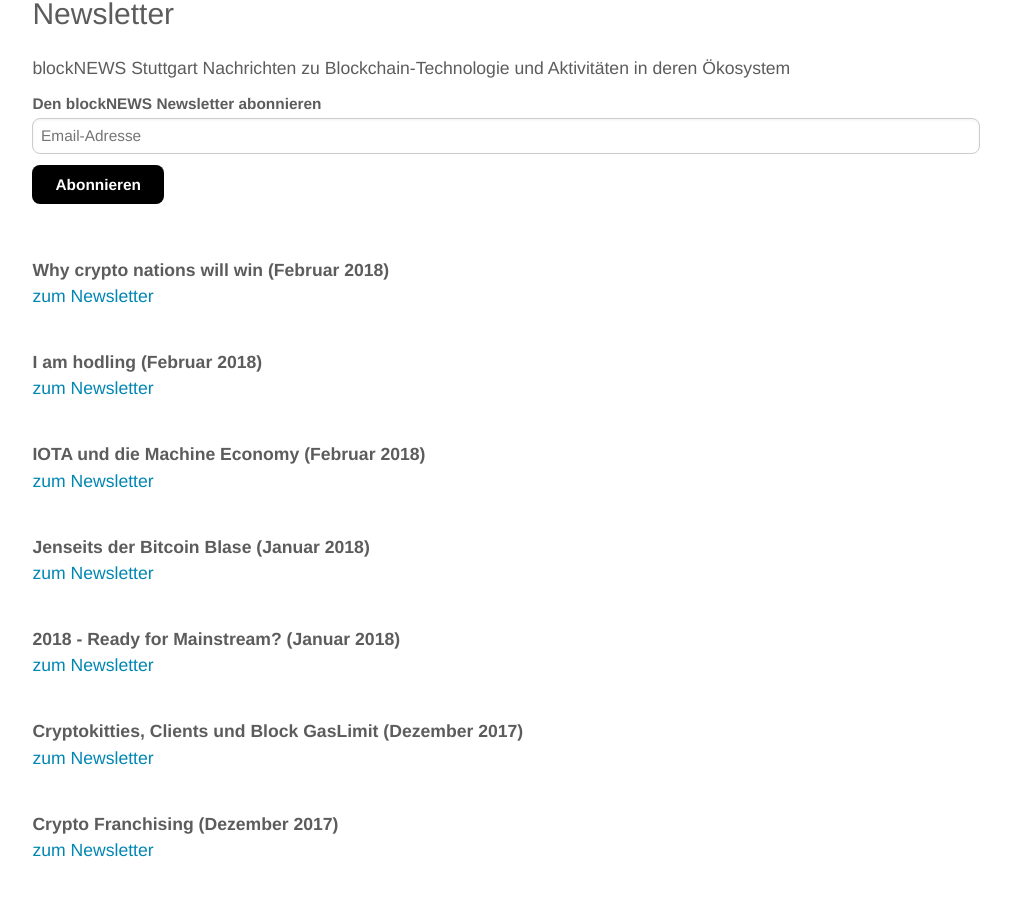
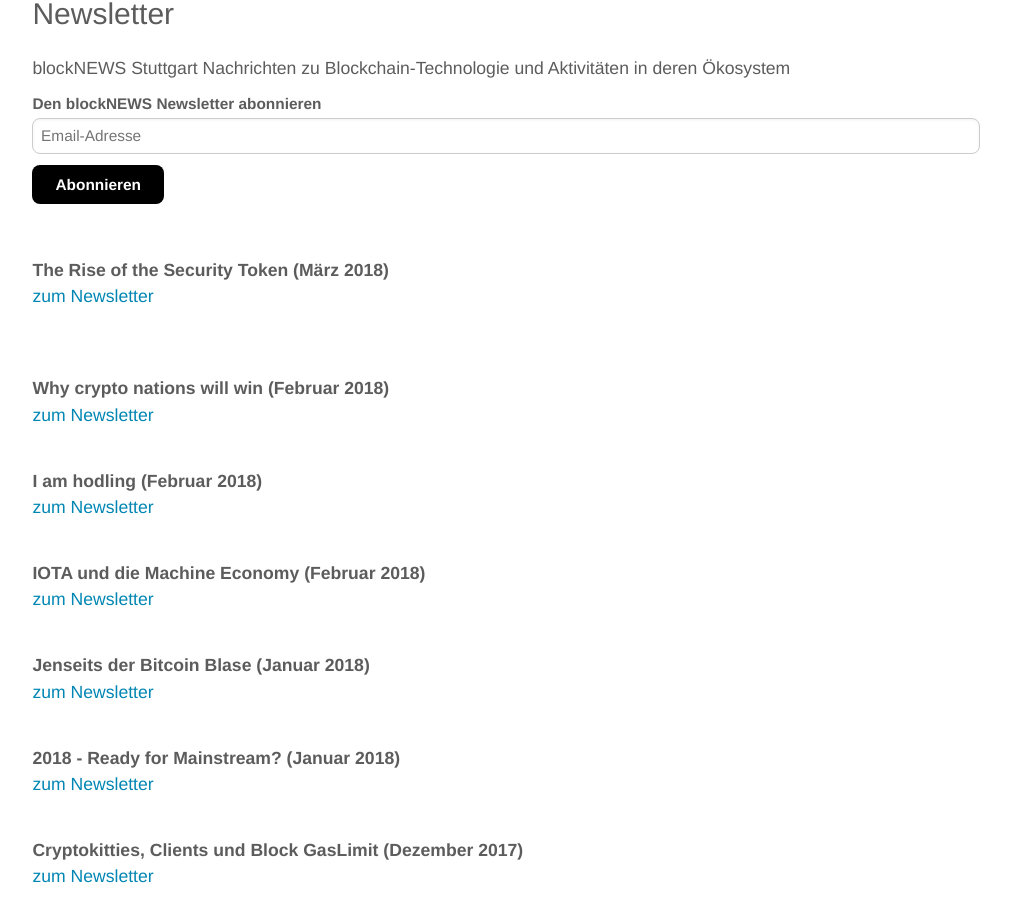
Before and after one commit to blocklab/site, a Jekyll site: the page built from newsletter.md, in a window 1280 px wide and 900 px high, scrolled down 486 px. Shown: the whole window, without its empty margins (134-1145 px from the left). Built offline with Jekyll 4.4.1, drawn with Linux system fonts in a browser that asks for light colours; comment, search, counter and statistics services are not loaded.

Commit message:
Update newsletter.md

```diff
--- a/newsletter.md
+++ b/newsletter.md
@@ -27,6 +27,12 @@ Nachrichten zu Blockchain-Technologie und Aktivitäten in deren Ökosystem
 </div>
 
 <!--End mc_embed_signup-->
+
+<br>
+<br>
+**The Rise of the Security Token (März 2018)**
+<br>
+[zum Newsletter](http://mailchi.mp/f80926fdde80/blockchain-in-der-kw16-private-key-und-wallet-sicherheit-544333)
 
 <br>
 <br>
```
